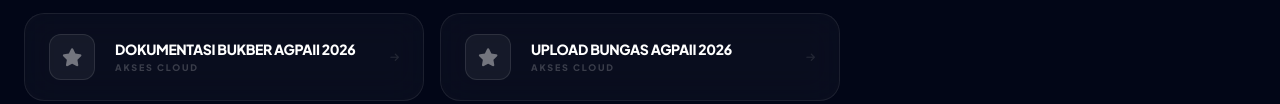
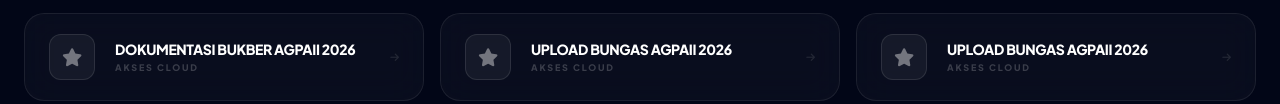
Before and after one commit to khairibudi11/agpaiihst, a plain HTML site: page index.html in a window 1280 px wide. Shown: the part 884-988 px from the top of the page. Drawn offline with nearby package versions, Linux system fonts and the light colour scheme.

Commit message:
Update index.html

```diff
--- a/index.html
+++ b/index.html
@@ -204,6 +204,7 @@
             { name: "MGMP PAI SMA & SMK HST", link: "https://drive.google.com/drive/folders/1BJVFDQV0H-jvpTsESIKh5-a_uUsh_e84?usp=sharing", icon: "fa-graduation-cap" },
             { name: "Dokumentasi Bukber AGPAII 2026", link: "https://drive.google.com/drive/folders/1apiQtTGQ80OMHawO6BZIsEpbCtUXoGzc", icon: "fa-star" },
             { name: "Upload Bungas AGPAII 2026", link: "https://drive.google.com/drive/folders/1-khgezfuMydFmGVtQbhZcaQtFwUGhoYn?usp=sharing", icon: "fa-star" },
+            { name: "Upload Bungas AGPAII 2026", link: "https://drive.google.com/drive/folders/1ki47wq95gJjll9X526u0jXgEqLYfvI5_?usp=drive_link", icon: "fa-star" },
 
             // CONTOH CARA TAMBAH BARU (Hapus tanda // di depan jika ingin mengaktifkan):
             // { name: "KEGIATAN BARU ANDA", link: "https://google.com", icon: "fa-star" },
```
